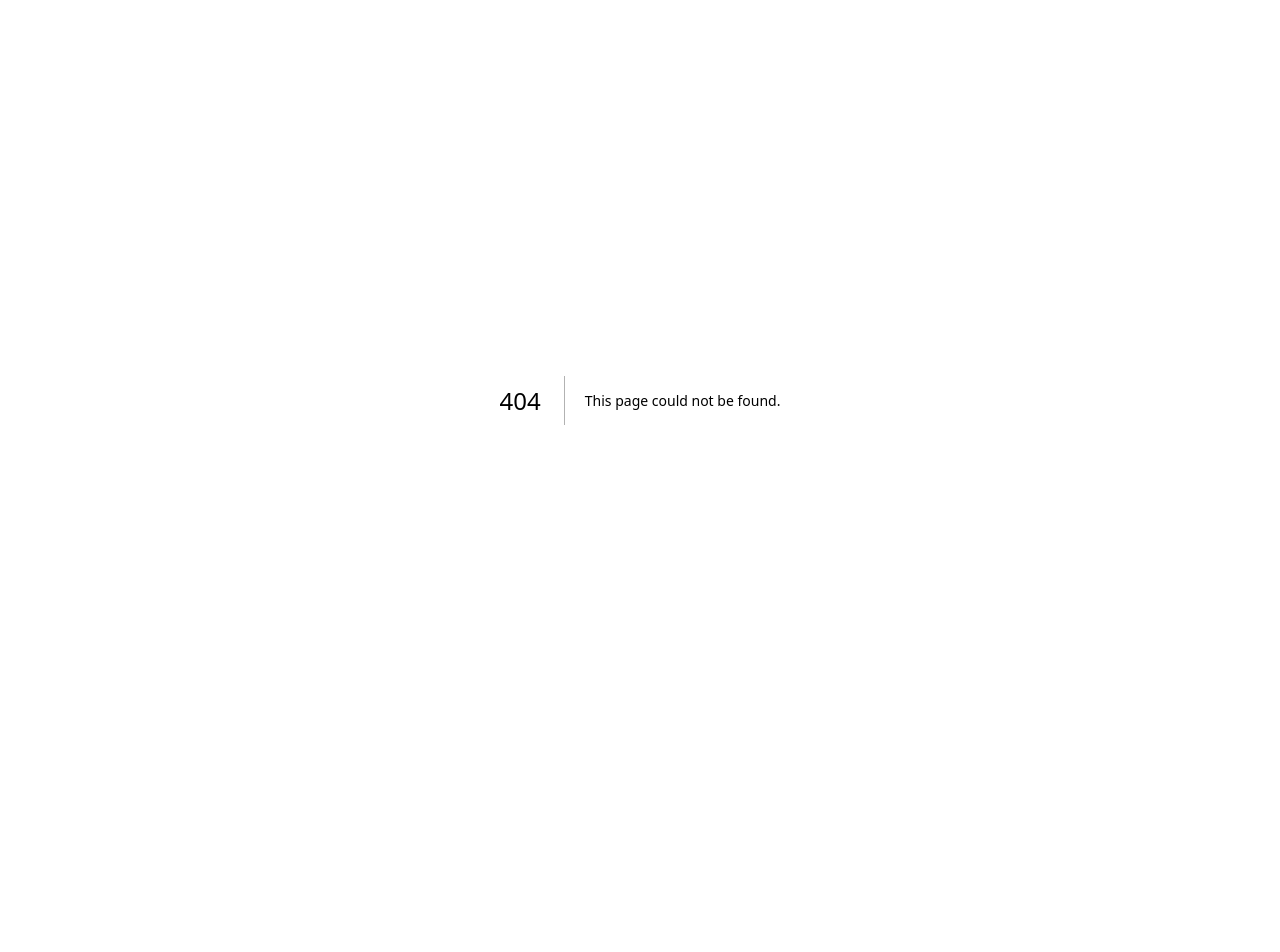
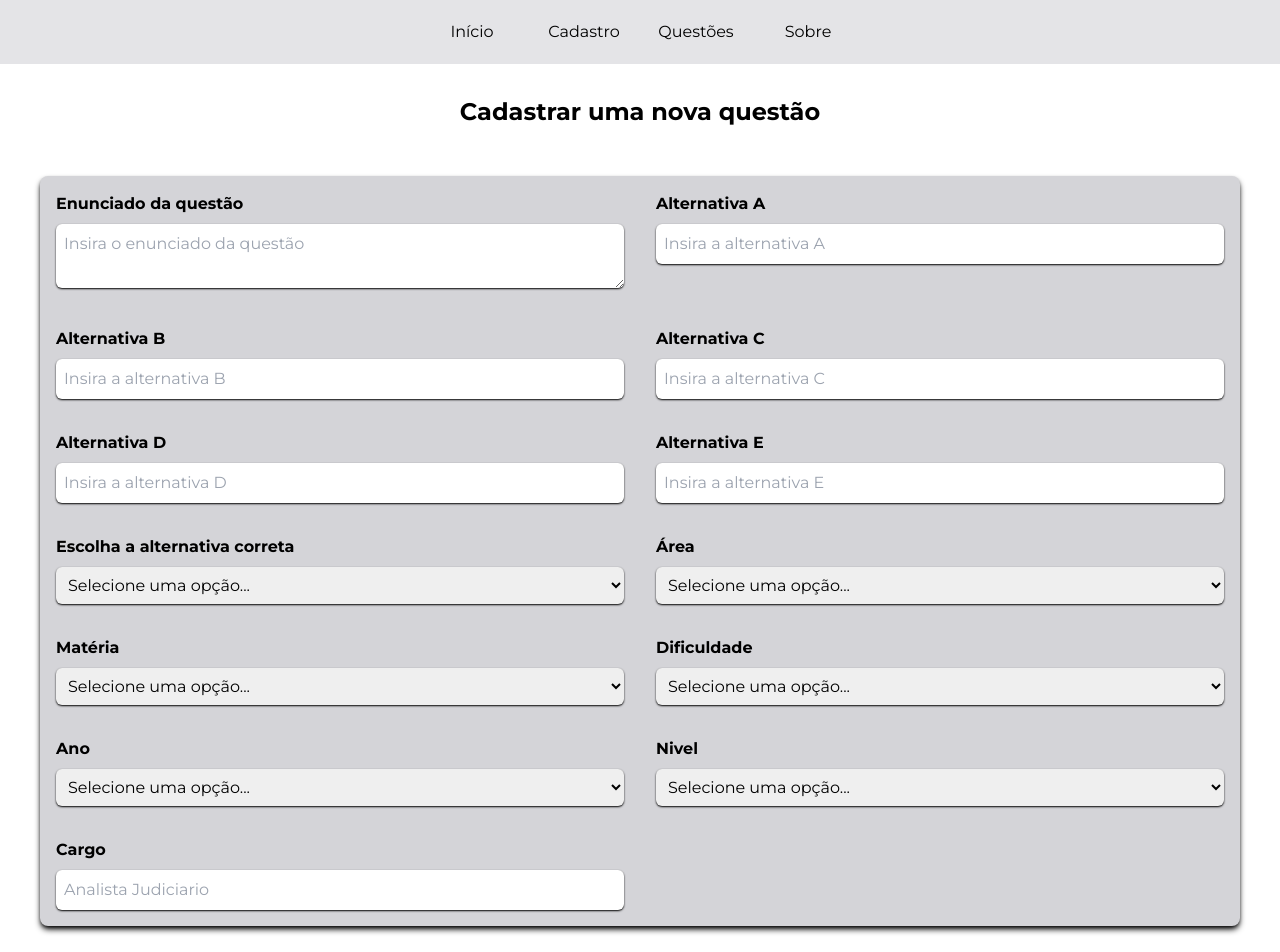
Before and after one commit to oliveirait/qeleva, a Next.js app: page /cadastro in a window 1280 px wide. Before the commit this address had no page. Shown: the top 952 px of the page. Before the commit the page ends 800 px from the top, so only its background shows below. Built offline with nearby package versions, Linux system fonts and the light colour scheme.

Commit message:
refactor: adjusting screens

```diff
--- /dev/null
+++ b/src/app/cadastro/page.tsx
@@ -0,0 +1,227 @@
+'use client';
+
+import React, { InputHTMLAttributes } from "react";
+import axios from 'axios'
+
+
+type RespProps = {
+  status: number
+  retorno: any[]
+  erro: string
+}
+
+export interface InputsProps extends InputHTMLAttributes<HTMLInputElement> {
+  title: string
+  place: string
+  setValue: React.Dispatch<React.SetStateAction<string>>
+  value: string
+}
+
+export interface InputSelectProps extends InputHTMLAttributes<HTMLInputElement> {
+  title: string
+  setValue: React.Dispatch<React.SetStateAction<string>>
+  arrValues: string[]
+  value: string
+}
+
+export const optionsNivel = ["Médio", "Superior"]
+export const optionsMateria = ["Língua Portuguesa", "Matemática"]
+export const optionsDificuldade = ["Fácil", "Médio", "Difícil"]
+export const optionsArea = ["Tecnologia da Informação"]
+export const limitYear = 2000
+export const optionsAno: string[] = []
+
+export const getAnos = () => {
+  let year = new Date().getFullYear()
+
+  if (optionsAno.length < 1) {
+    for (let i=year; i>=limitYear; i--) {
+      optionsAno.push(i.toString())
+    }
+  }
+}
+
+export const Inputs = ({title, place, setValue, value}: InputsProps) => {
+  return (
+    <div className="p-2 space-y-2  rounded-md m-2 ">
+      <main className="font-bold">{title}</main>
+      <input
+        type="text"
+        placeholder={place}
+        onChange={(e) => setValue(e.target.value)}
+        value={value}
+        className="w-full p-2 rounded-md  shadow-black shadow-sm"
+      />
+    </div>
+  )
+}
+
+export const InputSelect = ({title, value, setValue, arrValues}: InputSelectProps) => {
+  return (
+    <div className="p-2 space-y-2  rounded-md m-2">
+      <main className="font-bold">{title}</main>
+      <select className="w-full p-2 rounded-md shadow-black shadow-sm" onChange={(e) => setValue(e.target.value)} value={value}>
+        <option value="">Selecione uma opção...</option>
+        {
+          arrValues.map((val, key) =>
+            <option key={key} value={val}>{val}</option>
+          )
+        }
+      </select>
+    </div>
+  )
+}
+
+export default function Cadastro () {
+  const [enun, setEnun] = React.useState('')
+  const [a1, setA1] = React.useState('')
+  const [a2, setA2] = React.useState('')
+  const [a3, setA3] = React.useState('')
+  const [a4, setA4] = React.useState('')
+  const [a5, setA5] = React.useState('')
+  const [resp, setResp] = React.useState('')
+  const [area, setArea] = React.useState('')
+  const [materia, setMateria] = React.useState('')
+  const [difficulty, setDifficulty] = React.useState('')
+  const [ano, setAno] = React.useState('')
+  const [nivel, setNivel] = React.useState('')
+  const [cargo, setCargo] = React.useState('')
+  const optionsQuestions = [a1, a2, a3, a4, a5]
+
+
+
+
+  const addQuestions = async (e: any) => {
+    e.preventDefault()
+
+    let empty = [enun, a1, a2, a3, a4, a5, resp, area, materia, difficulty, ano, nivel, cargo].includes('')
+
+    const data = {
+      enun,
+      a1, a2, a3, a4, a5,
+      resp,
+      area,
+      materia,
+      difficulty,
+      ano,
+      nivel,
+      cargo
+    }
+
+    !empty ?
+      await axios.post("http://localhost:3333/questions", data)
+        .then((response) => {
+          let data: RespProps = response.data
+          if (data.status === 0) {
+            setEnun('')
+            setA1('')
+            setA2('')
+            setA3('')
+            setA4('')
+            setA5('')
+            setResp('')
+            setArea('')
+            setMateria('')
+            setDifficulty('')
+            setAno('')
+            setNivel('')
+            setCargo('')
+            alert("Questão cadastrada com sucesso!")
+          }
+
+          else {
+            alert(data.erro)
+          }
+        })
+        .catch(() =>
+          alert('Não foi possível concluir a operação, tente novamente')
+        )
+
+    : alert('Preencha os campos vazios')
+
+  }
+
+  React.useEffect(() => {
+    getAnos()
+  })
+
+  return (
+
+    <div className="flex flex-col items-center justify-center m-4 ">
+
+      <h1 className="font-bold text-2xl my-4">Cadastrar uma nova questão</h1>
+      <form className=" h-full w-[350px] md:w-[768px] xl:w-[1200px] xl:md:grid xl:grid-cols-2 xl:m-8  bg-zinc-300 rounded-lg my-4 shadow-md shadow-black">
+
+        <div className="p-2 space-y-2  rounded-md m-2">
+          <main className="font-bold">Enunciado da questão</main>
+          <textarea
+            placeholder="Insira o enunciado da questão"
+            onChange={(e) => setEnun(e.target.value)}
+            value={enun}
+            title="Enunciado"
+            className="w-full p-2 rounded-md  shadow-black shadow-sm"
+          />
+        </div>
+
+        <Inputs
+          title="Alternativa A" place="Insira a alternativa A"
+          value={a1} setValue={setA1}
+        />
+
+        <Inputs
+          title="Alternativa B" place="Insira a alternativa B"
+          value={a2} setValue={setA2}
+        />
+
+        <Inputs
+          title="Alternativa C" place="Insira a alternativa C"
+          value={a3} setValue={setA3}
+        />
+
+        <Inputs
+          title="Alternativa D" place="Insira a alternativa D"
+          value={a4} setValue={setA4}
+        />
+
+        <Inputs
+          title="Alternativa E" place="Insira a alternativa E"
+          value={a5} setValue={setA5}
+        />
+
+        <InputSelect title="Escolha a alternativa correta" value={resp} setValue={setResp} arrValues={optionsQuestions}/>
+
+        <InputSelect title="Área" value={area} setValue={setArea} arrValues={optionsArea}/>
+
+        <InputSelect title="Matéria" value={materia} setValue={setMateria} arrValues={optionsMateria}/>
+
+        <InputSelect title="Dificuldade" value={difficulty} setValue={setDifficulty} arrValues={optionsDificuldade}/>
+
+
+        <InputSelect title="Ano" value={ano} setValue={setAno} arrValues={optionsAno}/>
+
+
+        <InputSelect title="Nivel" value={nivel} setValue={setNivel} arrValues={optionsNivel}/>
+
+        <Inputs
+          title="Cargo" place="Analista Judiciario"
+          value={cargo} setValue={setCargo}
+        />
+
+
+
+      </form>
+      <button
+          type="submit"
+          onClick={addQuestions}
+          className="h-12 w-[350px] bg-green-800 rounded-lg m-8 md:w-[768px] xl:w-[1200px] shadow-md shadow-black"
+        >
+          <p className="font-bold text-white ">Postar</p>
+        </button>
+
+      <div>
+
+      </div>
+
+    </div>
+  )
+}
--- a/src/app/layout.tsx
+++ b/src/app/layout.tsx
@@ -1,6 +1,7 @@
 import type { Metadata } from 'next'
 import { Montserrat } from 'next/font/google'
 import './globals.css'
+import { Header } from '@/components/header'
 
 const montserrat = Montserrat({ subsets: ['latin'] })
 
@@ -16,7 +17,10 @@ export default function RootLayout({
 }) {
   return (
     <html lang="pt-br">
-      <body className={montserrat.className}>{children}</body>
+      <body className={montserrat.className}>
+        <Header />
+        {children}
+      </body>
     </html>
   )
 }
--- a/src/app/page.tsx
+++ b/src/app/page.tsx
@@ -1,11 +1,12 @@
-import { Header } from "@/components/header";
+
 
 
 export default function Home() {
-  return (
-    <div className="flex h-screen w-screen items-center justify-center">
-      <Header />
-      <h1 className="font-bold text-2xl">Home Page</h1>
-    </div>
+  return(
+
+      <div>
+        <h1>Home Page</h1>
+      </div>
+
   )
 }
--- /dev/null
+++ b/src/app/questoes/page.tsx
@@ -0,0 +1,42 @@
+'use client';
+
+import React from "react";
+import {
+  Inputs, InputSelect, InputsProps, InputSelectProps,
+  optionsAno, optionsArea, optionsDificuldade, optionsMateria, optionsNivel,
+  getAnos
+} from '../cadastro/page'
+
+
+export default function Questoes () {
+  const [quantidade, setQuantidade] = React.useState('')
+  const [area, setArea] = React.useState('')
+  const [materia, setMateria] = React.useState('')
+  const [difficulty, setDifficulty] = React.useState('')
+  const [ano, setAno] = React.useState('')
+  const [nivel, setNivel] = React.useState('')
+
+  React.useEffect(() => {
+    getAnos()
+  })
+
+  return(
+    <div>
+      <h1>Listar questões</h1>
+
+      <div className="w-72">
+        <InputSelect title="Área" value={area} setValue={setArea} arrValues={optionsArea}/>
+
+        <InputSelect title="Matéria" value={materia} setValue={setMateria} arrValues={optionsMateria}/>
+
+        <InputSelect title="Dificuldade" value={difficulty} setValue={setDifficulty} arrValues={optionsDificuldade}/>
+
+        <InputSelect title="Ano" value={ano} setValue={setAno} arrValues={optionsAno}/>
+
+        <InputSelect title="Nivel" value={nivel} setValue={setNivel} arrValues={optionsNivel}/>
+
+        <Inputs title='Quantidade' place='Quantidade' value={quantidade} setValue={setQuantidade} type='number'/>
+        </div>
+    </div>
+  )
+}
--- /dev/null
+++ b/src/app/sobre/page.tsx
@@ -0,0 +1,8 @@
+
+export default function Sobre () {
+  return(
+    <div>
+      <h1>Sobre</h1>
+    </div>
+  )
+}
--- a/src/components/header/index.tsx
+++ b/src/components/header/index.tsx
@@ -1,12 +1,25 @@
+
+const menu = [
+    {name: "Início", path: "/"},
+    {name: "Cadastro", path: "/cadastro"},
+    {name: "Questões", path: "/questoes"},
+    {name: "Sobre", path: "/sobre"}
+]
 
 export const Header = () => {
     return (
-        <nav className="fixed z-10 top-0 bg-slate-500 h-16 w-full items-center justify-center">
-            <div className="flex flex-row gap-4  h-14 items-center justify-center">
-                <h1>Inicio</h1>
-                <h1>Aulas</h1>
-                <h1>Contato</h1>
-                <h1>Sobre nos</h1>
+        <nav className="flex bg-zinc-200 h-16 w-full items-center justify-center">
+            <div className="h-full flex flex-row items-center justify-center w-[350px] md:w-[768px] xl:w-[1200px] ">
+                {
+                    menu.map((m, k) =>
+                      <a href={m.path} key={k}>
+                        <div className=" w-28 flex flex-row gap-4 rounded-md h-14 items-center justify-center hover:scale-105 ease-in duration-100 p-2 hover:bg-black hover:text-white">
+                          <p>{m.name}</p>
+                        </div>
+                      </a>
+
+                    )
+                }
             </div>
         </nav>
     )
--- /dev/null
+++ b/src/services/api/index.ts
@@ -0,0 +1,5 @@
+import axios from 'axios';
+
+export const api = axios.create({
+    baseURL: 'http://localhost:3333'
+})
```
Also changed, not shown: package.json (+8 -8 lines), 2 other files (tests, documents, lock files or other folders).
